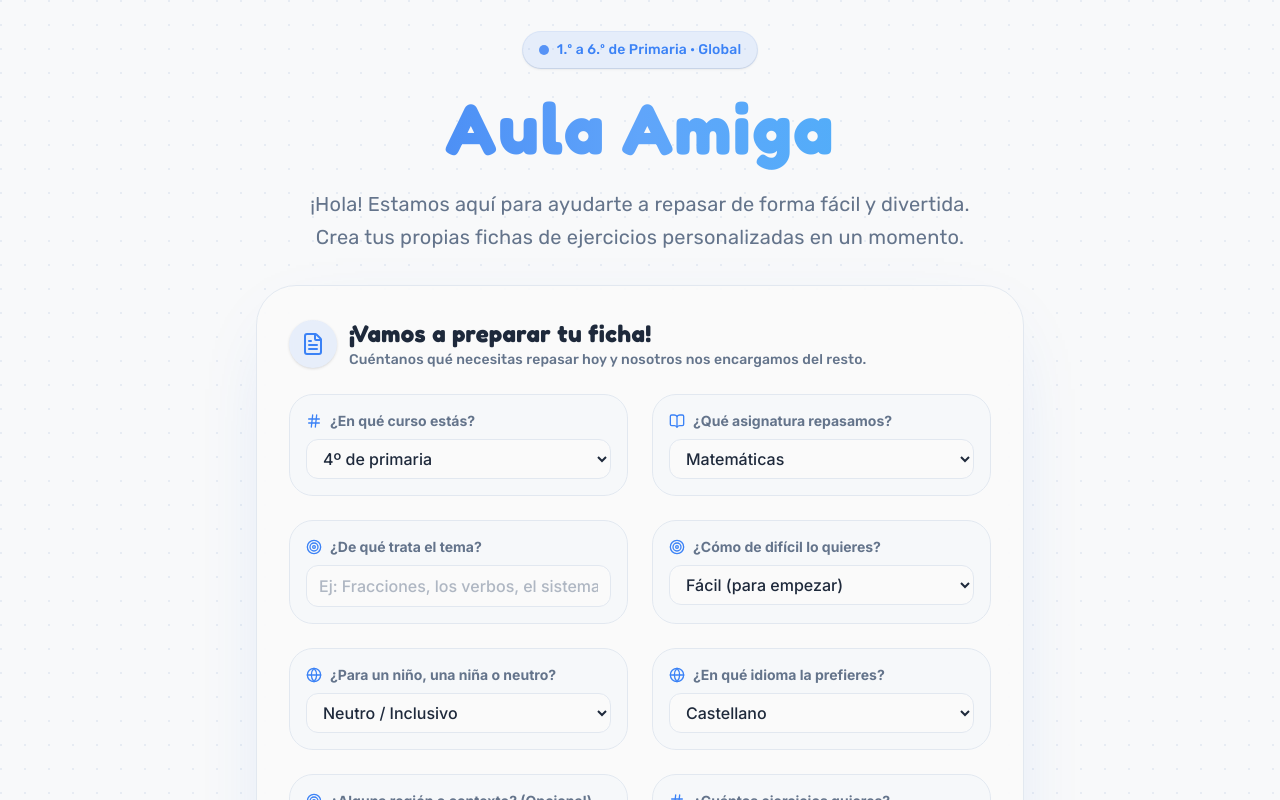
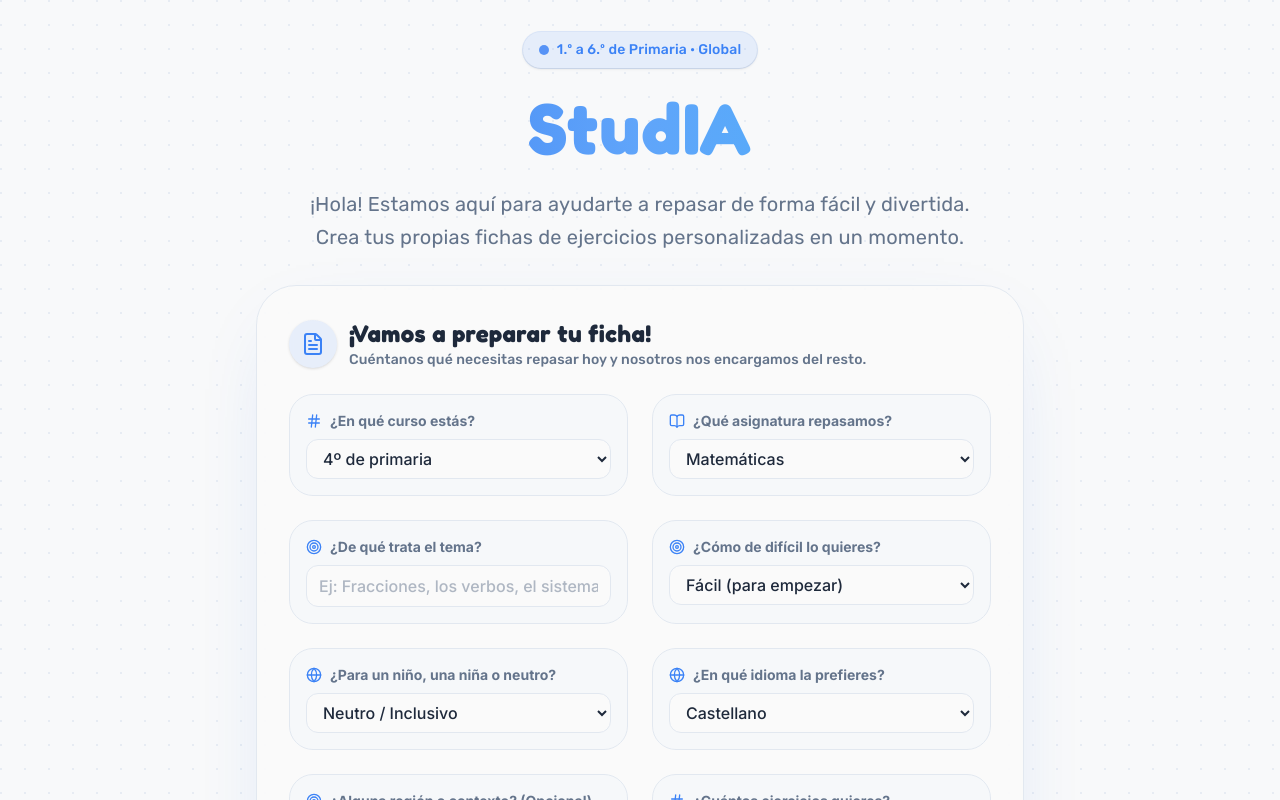
Before and after one commit to Mendiak/studia, a Next.js app: page / in a window 1280 px wide. Shown: the top 800 px of the page. Built offline with nearby package versions, Linux system fonts and the light colour scheme.

Commit message:
ui: rename application to StudIA in metadata and landing page

```diff
--- a/app/layout.tsx
+++ b/app/layout.tsx
@@ -20,7 +20,7 @@ const rubik = Rubik({
 });
 
 export const metadata: Metadata = {
-  title: "Repaso Cole - Generador de Fichas Educativas",
+  title: "StudIA - Generador de Fichas Educativas",
   description: "Genera fichas educativas personalizadas para estudiantes de primaria",
 };
 
--- a/app/page.tsx
+++ b/app/page.tsx
@@ -25,7 +25,7 @@ export default function HomePage() {
           </div>
 
           <h1 className='text-6xl md:text-7xl font-bold mb-4 font-heading tracking-tight text-gradient py-2'>
-            Aula Amiga
+            StudIA
           </h1>
 
           <p className='mx-auto max-w-2xl text-muted-foreground text-xl font-accent leading-relaxed'>
```
